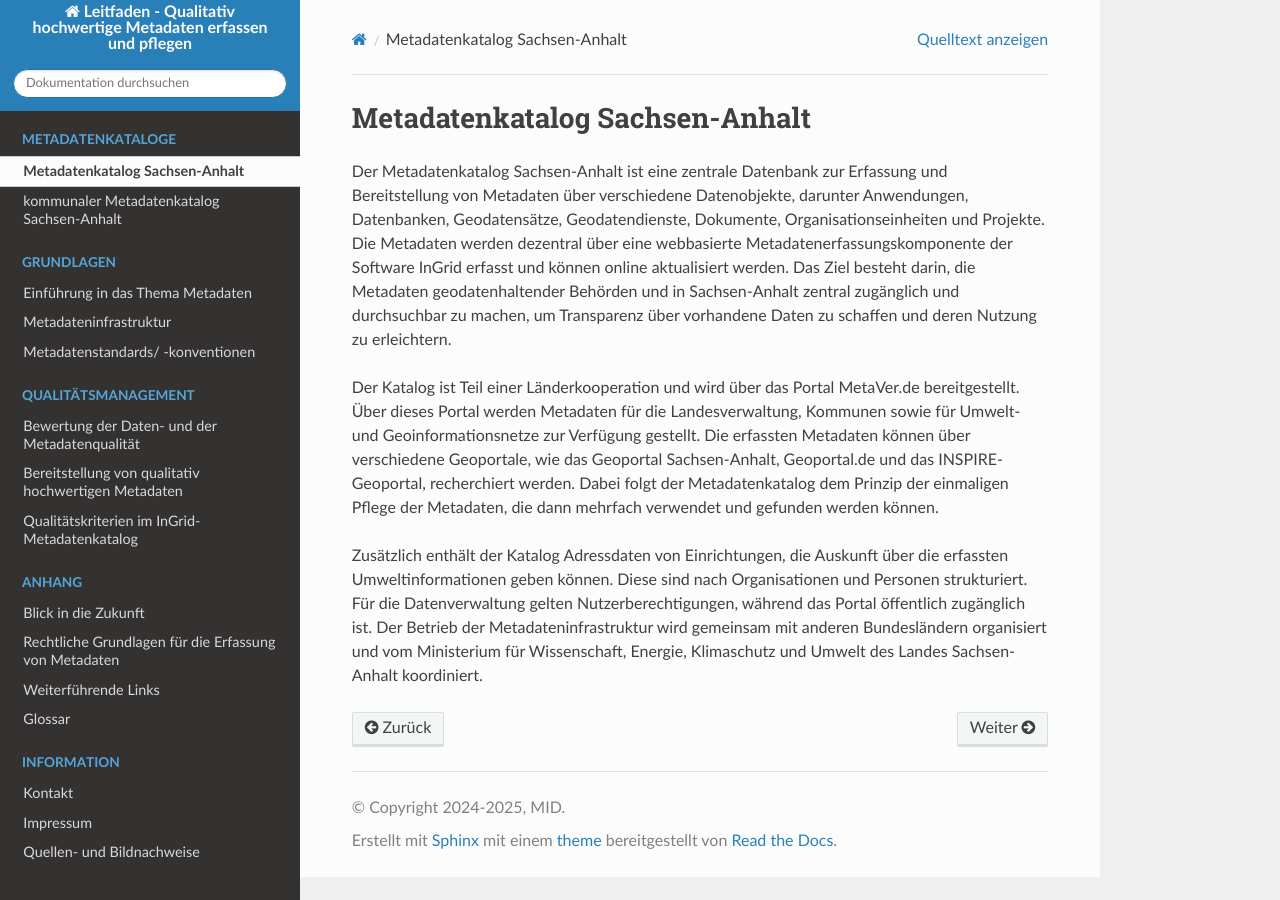
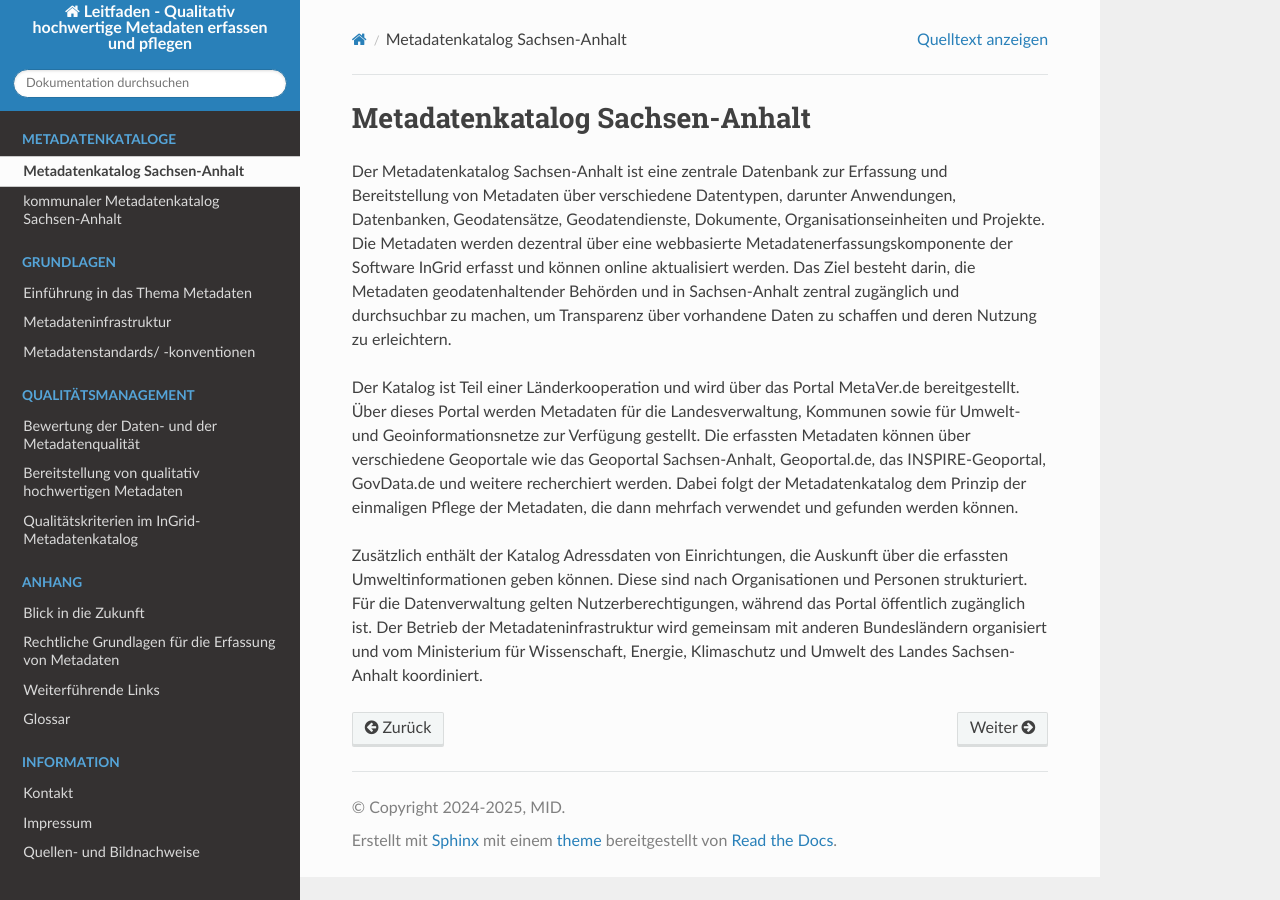
Before and after one commit to tomiwo/ingrid-mdk-st-high-quality-metadata, a Sphinx documentation site: the page built from docs/kataloge/metadatenkatalog_sachsen-anhalt.rst, in a window 1280 px wide. Built offline with Sphinx 7.4.7 and the Read the Docs theme 3.1.0, drawn with Linux system fonts in a browser that asks for light colours.

Commit message:
Update metadatenkatalog_sachsen-anhalt.rst

```diff
--- a/docs/kataloge/metadatenkatalog_sachsen-anhalt.rst
+++ b/docs/kataloge/metadatenkatalog_sachsen-anhalt.rst
@@ -2,8 +2,8 @@
 Metadatenkatalog Sachsen-Anhalt
 ================================
 
-Der Metadatenkatalog Sachsen-Anhalt ist eine zentrale Datenbank zur Erfassung und Bereitstellung von Metadaten über verschiedene Datenobjekte, darunter Anwendungen, Datenbanken, Geodatensätze, Geodatendienste, Dokumente, Organisationseinheiten und Projekte. Die Metadaten werden dezentral über eine webbasierte Metadatenerfassungskomponente der Software InGrid erfasst und können online aktualisiert werden. Das Ziel besteht darin, die Metadaten geodatenhaltender Behörden und in Sachsen-Anhalt zentral zugänglich und durchsuchbar zu machen, um Transparenz über vorhandene Daten zu schaffen und deren Nutzung zu erleichtern.
+Der Metadatenkatalog Sachsen-Anhalt ist eine zentrale Datenbank zur Erfassung und Bereitstellung von Metadaten über verschiedene Datentypen, darunter Anwendungen, Datenbanken, Geodatensätze, Geodatendienste, Dokumente, Organisationseinheiten und Projekte. Die Metadaten werden dezentral über eine webbasierte Metadatenerfassungskomponente der Software InGrid erfasst und können online aktualisiert werden. Das Ziel besteht darin, die Metadaten geodatenhaltender Behörden und in Sachsen-Anhalt zentral zugänglich und durchsuchbar zu machen, um Transparenz über vorhandene Daten zu schaffen und deren Nutzung zu erleichtern.
 
-Der Katalog ist Teil einer Länderkooperation und wird über das Portal MetaVer.de bereitgestellt. Über dieses Portal werden Metadaten für die Landesverwaltung, Kommunen sowie für Umwelt- und Geoinformationsnetze zur Verfügung gestellt. Die erfassten Metadaten können über verschiedene Geoportale, wie das Geoportal Sachsen-Anhalt, Geoportal.de und das INSPIRE-Geoportal, recherchiert werden. Dabei folgt der Metadatenkatalog dem Prinzip der einmaligen Pflege der Metadaten, die dann mehrfach verwendet und gefunden werden können.
+Der Katalog ist Teil einer Länderkooperation und wird über das Portal MetaVer.de bereitgestellt. Über dieses Portal werden Metadaten für die Landesverwaltung, Kommunen sowie für Umwelt- und Geoinformationsnetze zur Verfügung gestellt. Die erfassten Metadaten können über verschiedene Geoportale wie das Geoportal Sachsen-Anhalt, Geoportal.de, das INSPIRE-Geoportal, GovData.de und weitere recherchiert werden. Dabei folgt der Metadatenkatalog dem Prinzip der einmaligen Pflege der Metadaten, die dann mehrfach verwendet und gefunden werden können.
 
 Zusätzlich enthält der Katalog Adressdaten von Einrichtungen, die Auskunft über die erfassten Umweltinformationen geben können. Diese sind nach Organisationen und Personen strukturiert. Für die Datenverwaltung gelten Nutzerberechtigungen, während das Portal öffentlich zugänglich ist. Der Betrieb der Metadateninfrastruktur wird gemeinsam mit anderen Bundesländern organisiert und vom Ministerium für Wissenschaft, Energie, Klimaschutz und Umwelt des Landes Sachsen-Anhalt koordiniert.
```
